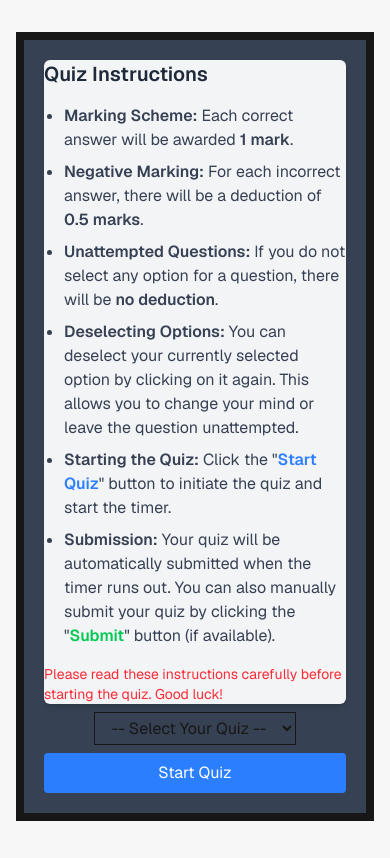
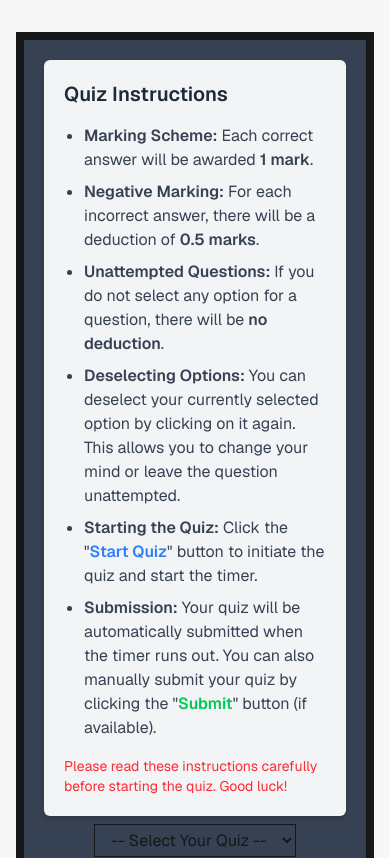
Before and after one commit to mentorvikash/nextjs, a Next.js app: page /quiz in a window 390 px wide. Shown: the top 858 px of the page. Built offline with nearby package versions, Linux system fonts and the light colour scheme.

Commit message:
update padding

```diff
--- a/app/quiz/component/RuleBook.tsx
+++ b/app/quiz/component/RuleBook.tsx
@@ -4,7 +4,7 @@ interface RuleBookProps {}
 
 const RuleBook: React.FC<RuleBookProps> = () => {
   return (
-    <div className="bg-gray-100 p-6: sm:p-3 rounded-md shadow-md">
+    <div className="bg-gray-100 p-5 sm:p-3 rounded-md shadow-md">
       <h2 className="text-xl font-semibold mb-4 text-gray-800">
         Quiz Instructions
       </h2>
```
